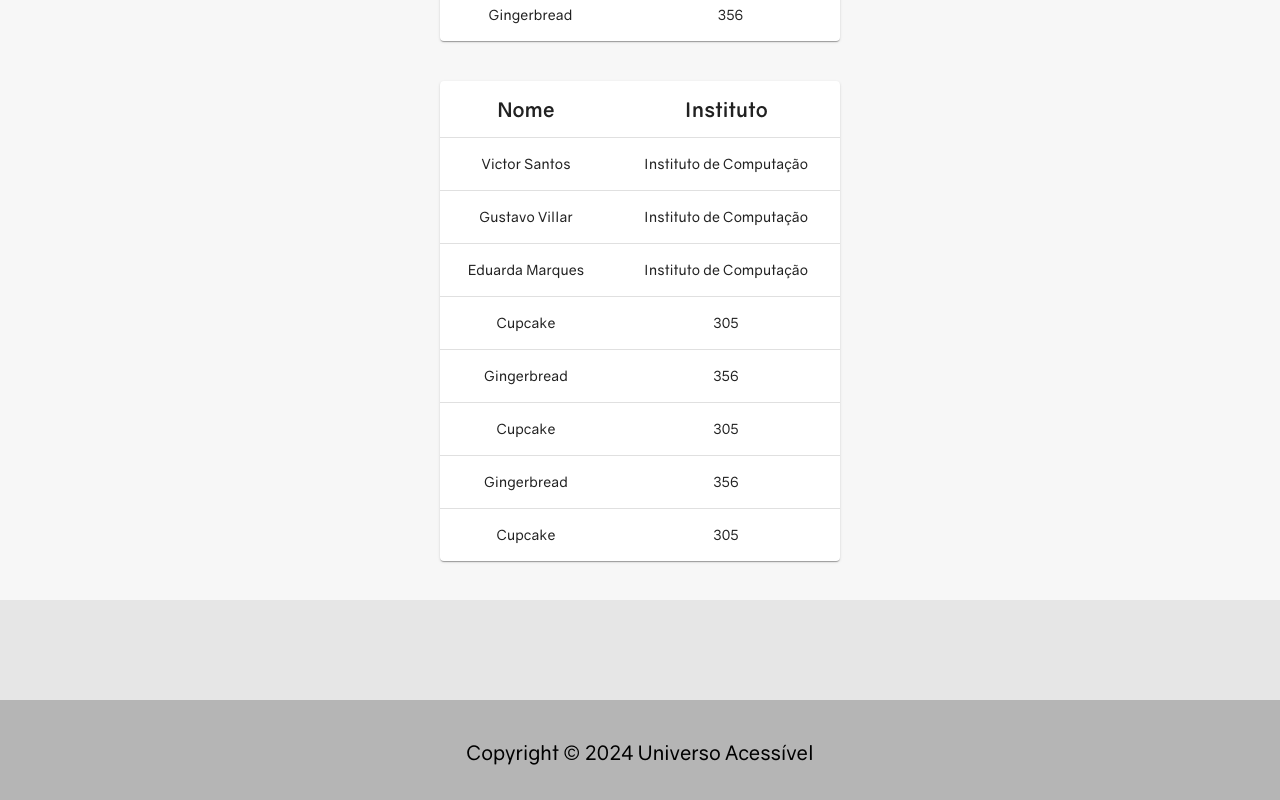
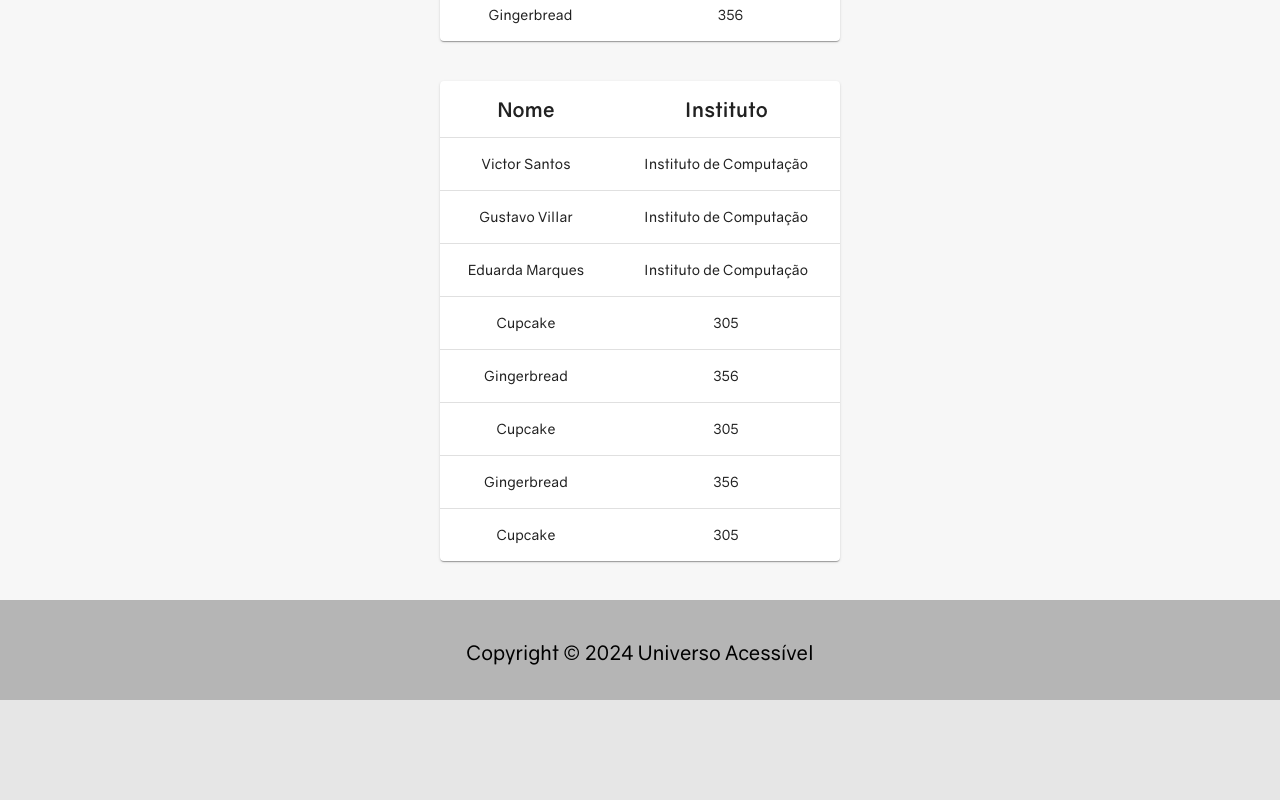
Before and after one commit to Universo-Acessivel/universo-acessivel, a React (Create React App) app: page / in a window 1280 px wide. Shown: the part 4734-5534 px from the top of the page. After the commit the page ends 5434 px from the top, so only its background shows below. Built offline with nearby package versions, Linux system fonts and the light colour scheme.

Commit message:
feat: remove empty element

```diff
--- a/src/components/Home/Home.js
+++ b/src/components/Home/Home.js
@@ -19,7 +19,6 @@ function Home() {
       <Projects />
       <Video />
       <Team />
-      <div style={{ height: "100px" }}> </div>
       <Footer />
     </React.Fragment>
   );
```
